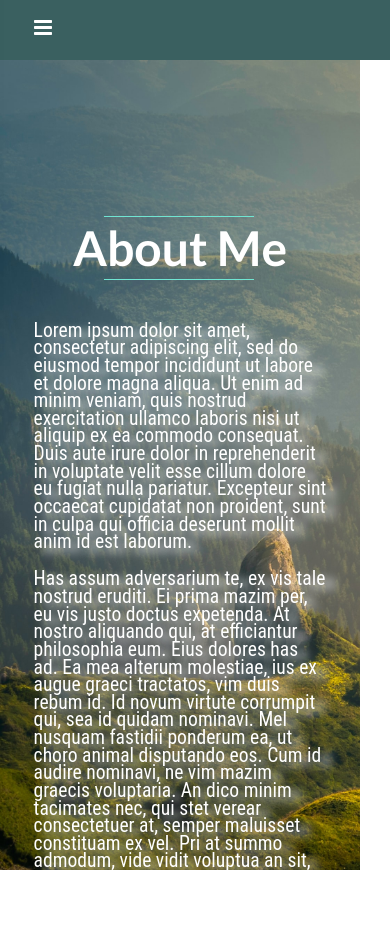
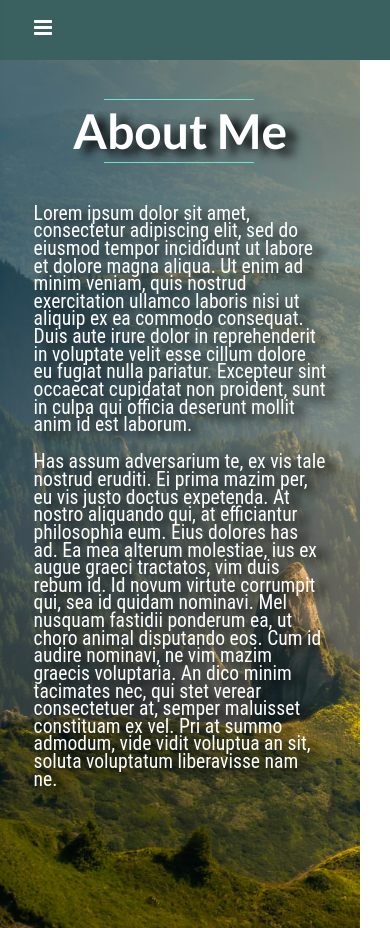
Before and after one commit to ettienekorayyi/stv-portfolio, a React (Create React App) app: page /aboutme in a window 390 px wide. Built offline with nearby package versions, Linux system fonts and the light colour scheme.

Commit message:
Added padding on the bottom part of the description and replaced the shadow text to black.

```diff
--- a/src/components/AboutMe/aboutme.css
+++ b/src/components/AboutMe/aboutme.css
@@ -37,7 +37,7 @@
   section#title > h1 {
     font-size: xxx-large !important;
     color: white;
-    text-shadow: 10px 5px 10px white;
+    text-shadow: 10px 5px 10px ;
   }
 
   section#title h3,
@@ -47,7 +47,7 @@
     padding-right: 1em;
     font-size: 1.4rem;
     color: white;
-    text-shadow: 10px 5px 10px white; /* rgb(93,143,178)*/
+    text-shadow: 10px 5px 10px black;
   }
 }
 
@@ -55,11 +55,9 @@
 @media only screen and (max-width: 400px) {
   #aboutme {
     width: 360px;
-    height: 96vh;
     background-size: cover;
     background-repeat: no-repeat;
-
-    padding-top: 40%;
+    padding-top: 10%;
   }
 
   section#title {
@@ -78,11 +76,13 @@
 
   section#description {
     margin-top: 3rem;
+    padding-bottom: 10rem;
   }
 
   /* Font Size of Content */
   section#title > h1 {
     font-size: xxx-large;
+    text-shadow: 10px 5px 10px black;
   }
 
   #description > #text h3 {
@@ -97,6 +97,6 @@
     padding-right: 1em;
     font-size: 1.4rem;
     color: white;
-    text-shadow: 10px 5px 10px white; /* rgb(93,143,178)*/
+    text-shadow: 10px 5px 10px black;
   }
 }
```
